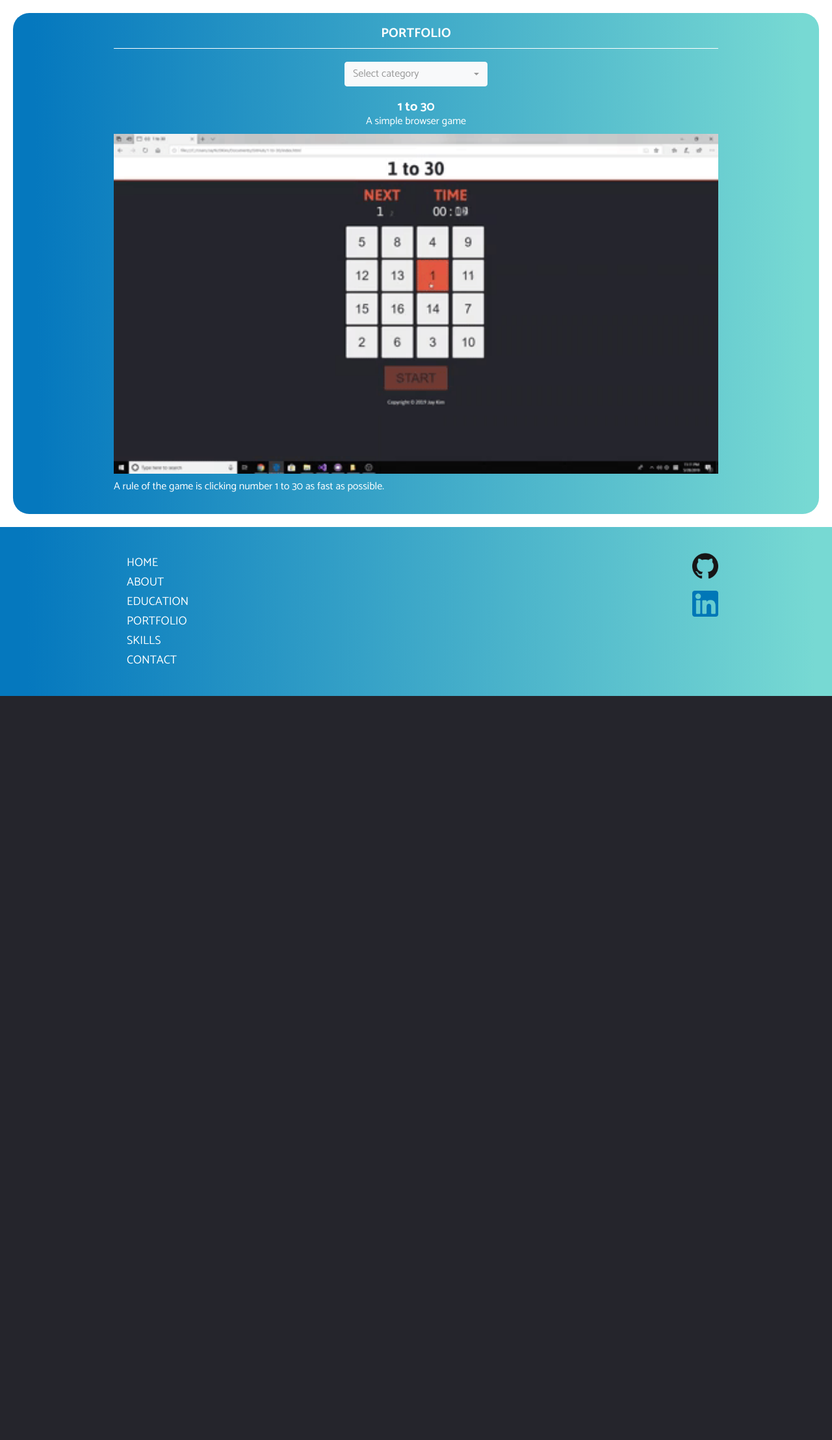
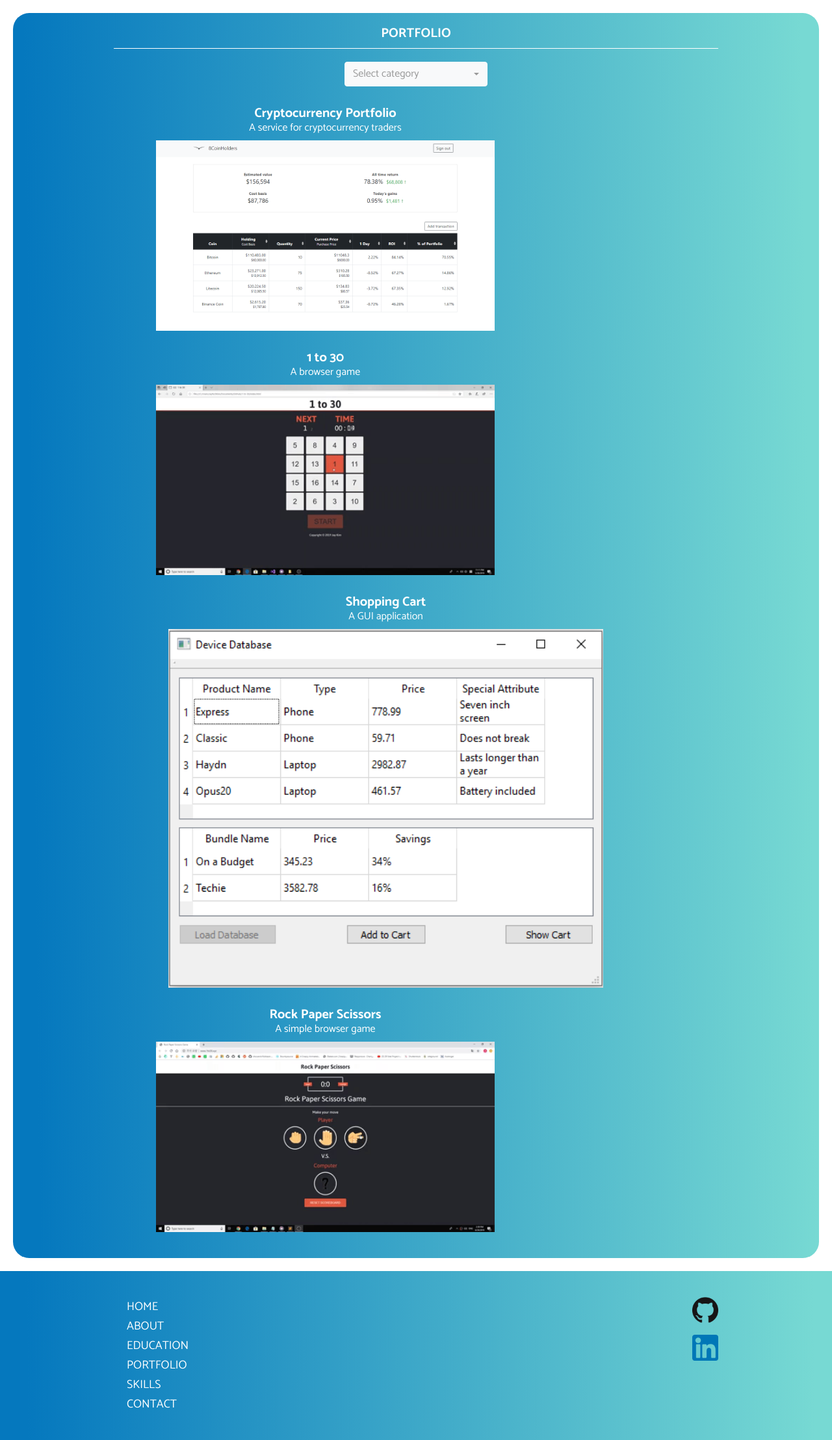
Before and after one commit to kimjaeh10/kimjaeh10.github.io, a PHP site: page /portfolio.html in a window 1280 px wide. Shown: the part 100-2316 px from the top of the page at 65% size. Before the commit the page ends 1171 px from the top, so only its background shows below. Run offline with PHP 8.4, Linux system fonts and the light colour scheme.

Commit message:
Updated portfolio

```diff
--- a/css/style.css
+++ b/css/style.css
@@ -475,12 +475,18 @@ header .header-contact {
 }
 
 .portfolio img {
-    width: 100%;
+    display: block;
+    margin: 0 auto;
+    width: 80%;
 }
 
 .select-box {
     width: fit-content;
     margin: 10px auto 20px auto;
+}
+
+.portfolio-box-element {
+    padding: 10px 0 20px 0;
 }
 
 
--- a/portfolio.html
+++ b/portfolio.html
@@ -39,7 +39,7 @@
 							<optgroup label="Langauge">
 								<option value="cpp">C++</option>
 								<option value="python">Python</option>
-								<option value="html">HTML</option>
+								<option value="html-css">HTML / CSS</option>
 								<option value="javascript">JavaScript</option>
 								<option value="php">PHP</option>
 								<option value="mysql">MySQL</option>
@@ -50,11 +50,39 @@
 							</optgroup>
 						</select>
 					</div>
+
 					<div class="portfolio-box">
-						<h2>1 to 30</h2>
-						<h3>A simple browser game</h3>
-						<img src="images/1to30.gif" alt="1to30 main screen">
-						<p>A rule of the game is clicking number 1 to 30 as fast as possible.</p>
+						<div class="portfolio-box-element html-css javascript php mysql jquery">
+							<h2>Cryptocurrency Portfolio</h2>
+							<h3>A service for cryptocurrency traders</h3>
+							<a href="http://8coinholders.com" target="_blank">
+								<img src="images/coin_portfolio.png" alt="coin portfolio dashboard">
+							</a>
+						</div>
+
+						<div class="portfolio-box-element html-css javascript jquery">
+							<h2>1 to 30</h2>
+							<h3>A browser game</h3>
+							<a href="http://www.1to30.site/" target="_blank">
+								<img src="images/1to30.gif" alt="1to30 main screen">
+							</a>
+						</div>
+
+						<div class="portfolio-box-element cpp">
+							<h2>Shopping Cart</h2>
+							<h3>A GUI application</h3>
+							<a href="https://github.com/kimjaeh10/Shopping-Cart" target="_blank">
+								<img src="images/shopping_cart.png" alt="shopping cart main screen">
+							</a>
+						</div>
+
+						<div class="portfolio-box-element html-css javascript">
+							<h2>Rock Paper Scissors</h2>
+							<h3>A simple browser game</h3>
+							<a href="http://www.1to30.xyz/" target="_blank">
+								<img src="images/rock_paper_scissors.gif" alt="rock paper scissors main screen">
+							</a>
+						</div>
 					</div>
 
 				</div>
```
Also changed, not shown: images/coin_portfolio.png (added), images/rock_paper_scissors.gif (added), images/shopping_cart.png (added).
